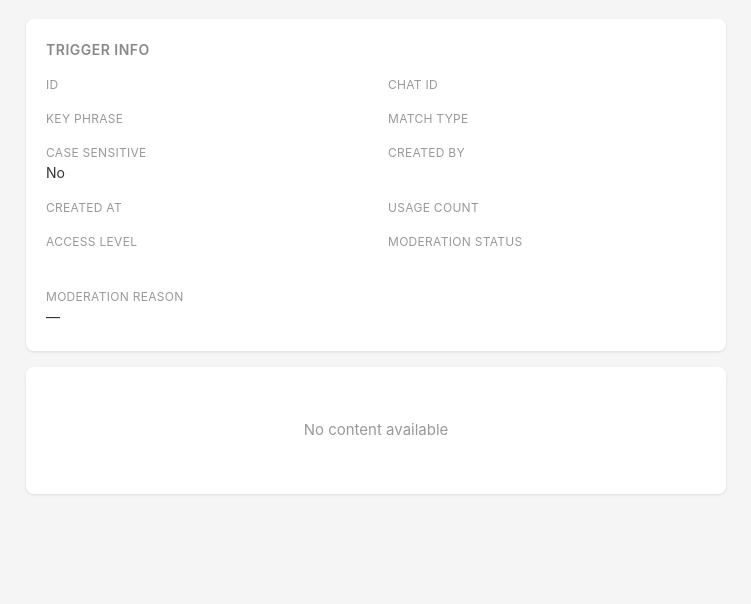
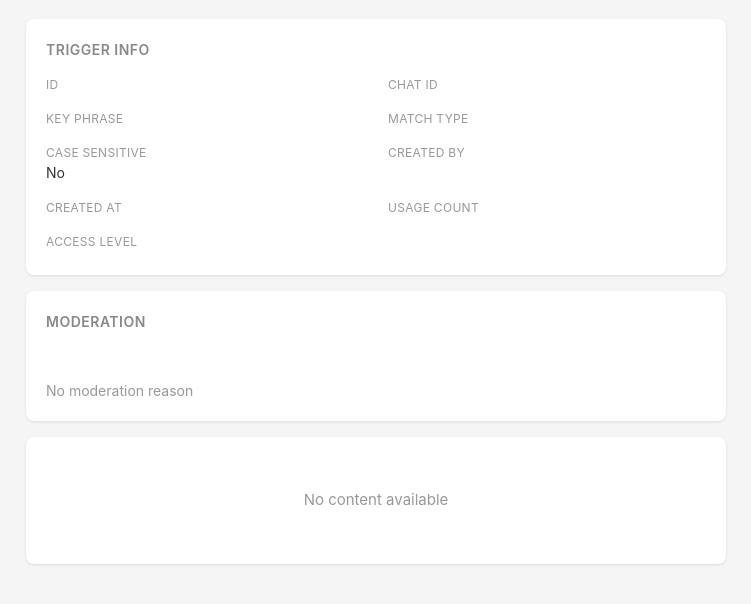
Before and after one commit to Fenicu/FenicuTriggerBot, a FastAPI app: template app/templates/trigger_preview.html in a window 1280 px wide. Shown: the part 43-647 px from the top of the page, without its empty margins (264-1015 px from the left). Run offline with FastAPI, Linux system fonts and the light colour scheme; the template is opened without the code that fills it, so the values that code supplies are empty; parts of the project's set-up code (start-up, migrations or seed data) failed here and were passed over.

Commit message:
fix: separate moderation reason into its own card on preview page
Moderation status badge + reason now displayed in a dedicated block
with amber left-border highlight, instead of being buried in trigger info grid.

```diff
--- a/app/templates/trigger_preview.html
+++ b/app/templates/trigger_preview.html
@@ -111,6 +111,18 @@
         .badge-error {
             background: #e0e0e0;
             color: #555;
+        }
+
+        .moderation-reason {
+            background: #fff8e1;
+            border-left: 3px solid #ffa000;
+            padding: 10px 14px;
+            border-radius: 0 6px 6px 0;
+            font-size: 14px;
+            line-height: 1.5;
+            color: #333;
+            white-space: pre-wrap;
+            word-break: break-word;
         }
 
         /* --- Media block --- */
@@ -357,17 +369,20 @@
                     <span class="meta-label">Access Level</span>
                     <span class="meta-value">{{ trigger.access_level.value }}</span>
                 </div>
-                <div class="meta-item">
-                    <span class="meta-label">Moderation Status</span>
-                    <span class="meta-value">
-                        <span class="badge badge-{{ trigger.moderation_status.value }}">{{ trigger.moderation_status.value }}</span>
-                    </span>
-                </div>
-                <div class="meta-item">
-                    <span class="meta-label">Moderation Reason</span>
-                    <span class="meta-value">{{ trigger.moderation_reason if trigger.moderation_reason else "\u2014" }}</span>
-                </div>
             </div>
+        </div>
+
+        {# ===== MODERATION BLOCK ===== #}
+        <div class="card">
+            <div class="card-title">Moderation</div>
+            <div style="margin-bottom: 12px;">
+                <span class="badge badge-{{ trigger.moderation_status.value }}">{{ trigger.moderation_status.value }}</span>
+            </div>
+            {% if trigger.moderation_reason %}
+            <div class="moderation-reason">{{ trigger.moderation_reason }}</div>
+            {% else %}
+            <div style="color: #999; font-size: 14px;">No moderation reason</div>
+            {% endif %}
         </div>
 
         {% set has_content = text_html or media or dice %}
```
